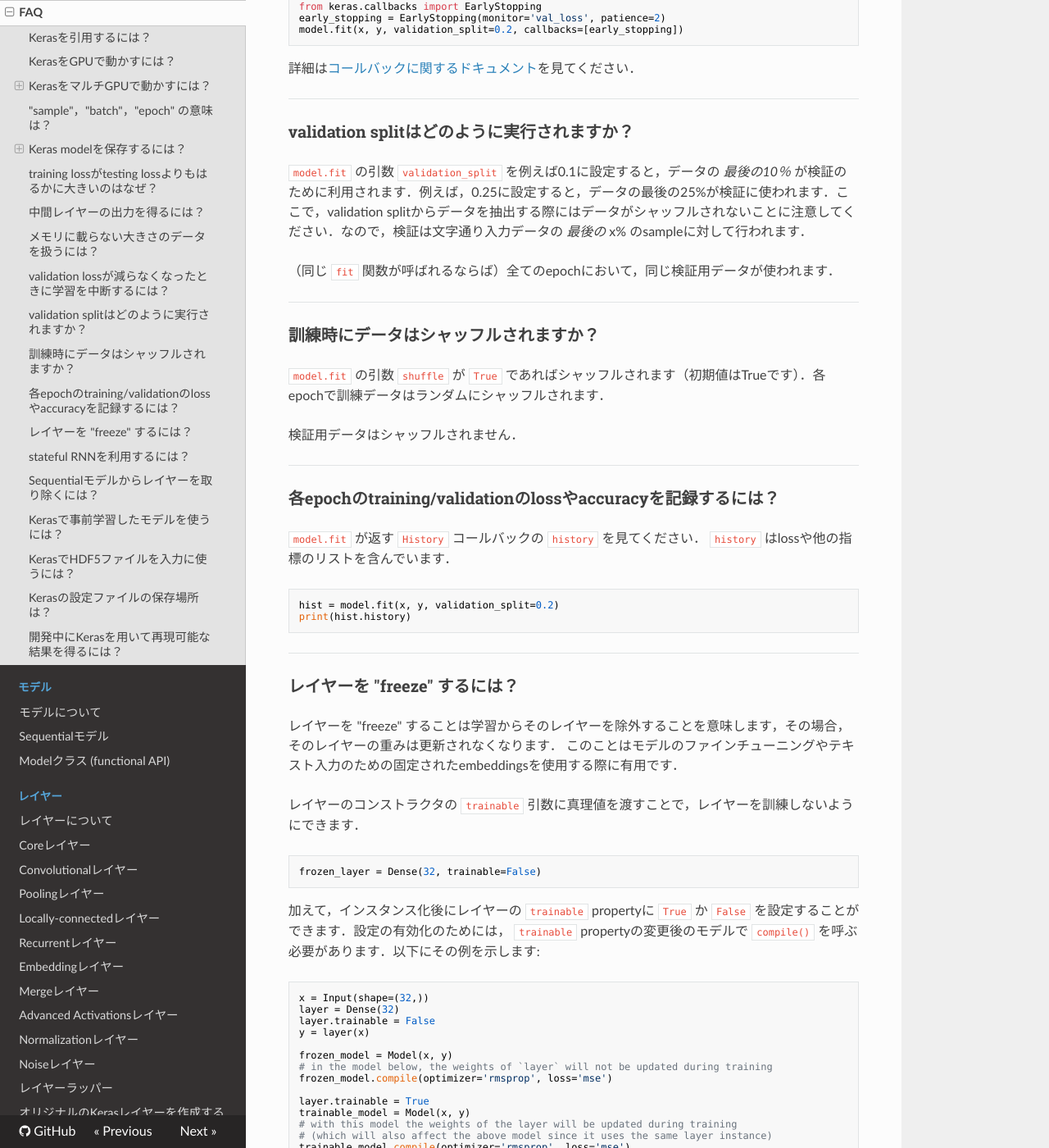
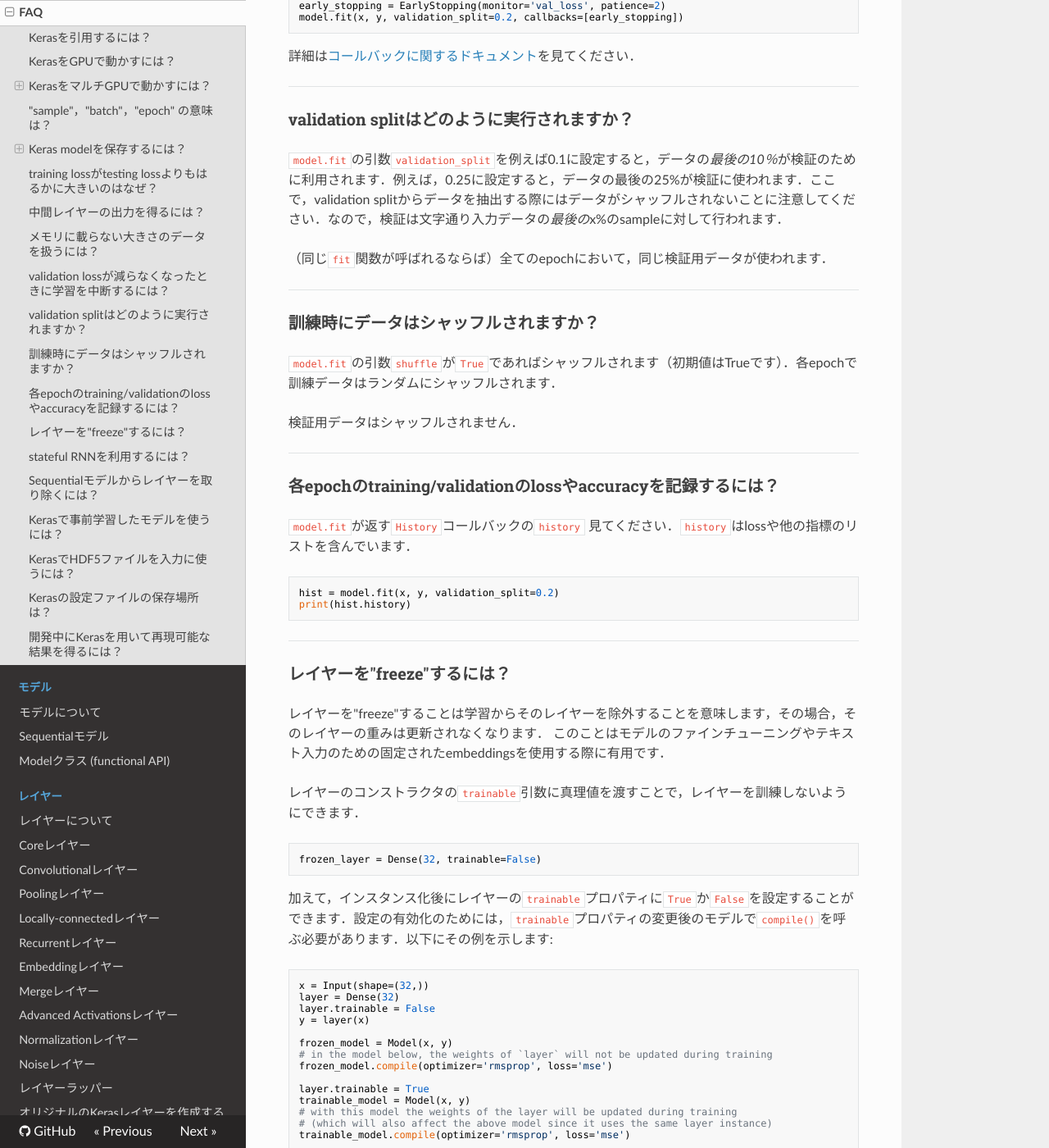
Before and after one commit to keras-team/keras-docs-ja, an MkDocs documentation site: the page built from sources/getting-started/faq.md, in a window 1280 px wide and 1400 px high, scrolled down 7050 px. Shown: the whole window at 82% size. Built offline with MkDocs 1.6.1, drawn with Linux system fonts in a browser that asks for light colours; nearby versions of some CDN libraries; old or Windows-style settings are respelled for this version of MkDocs; some of the changed text lies outside the part shown.

Commit message:
Style fix

````diff
--- a/sources/getting-started/faq.md
+++ b/sources/getting-started/faq.md
@@ -40,8 +39,8 @@ Kerasがあなたの仕事の役に立ったなら，ぜひ著書のなかでKer
 
 ### KerasをGPUで動かすには？
 
-バックエンドでTensorFlowかCNTKを使っている場合，利用可能なGPUがあれば自動的にGPUが使われます．
-バックエンドがTheanoの場合，以下の方法があります:
+バックエンドで**TensorFlow**か**CNTK**を使っている場合，利用可能なGPUがあれば自動的にGPUが使われます．
+バックエンドが**Theano**の場合，以下の方法があります:
 
 方法1: Theanoフラグを使う:
 ```bash
@@ -121,13 +120,13 @@ with tf.device_scope('/cpu:0'):
 Kerasを正しく使うためには，以下の定義を知り，理解しておく必要があります：
 
 - **Sample**: データセットの一つの要素．
-  - *例:* 一つの画像は畳み込みネットワークの一つの **sample** です
-  - *例:* 一つの音声ファイルは音声認識モデルのための一つの **sample** です
-- **Batch**: *N* のsampleのまとまり． **batch** 内のサンプルは独立して並列に処理されます． 訓練中は，batchの処理結果によりモデルが1回更新されます．
-  - 一般的に **batch** は，それぞれの入力のみの場合に比べて，入力データのばらつきをよく近似します．batchが大きいほど，その近似は精度が良くなります．しかし，そのようなbatchの処理には時間がかかるにも関わらず更新が一度しかされません．推論（もしくは評価，予測）のためには，メモリ領域を超えなくて済む最大のbatchサイズを選ぶのをおすすめします．(なぜなら，batchが大きければ，通常は高速な評価や予測につながるからです）
+  - *例:* 一つの画像は畳み込みネットワークの一つの**sample**です
+  - *例:* 一つの音声ファイルは音声認識モデルのための一つの**sample**です
+- **Batch**: *N*のsampleのまとまり．**batch**内のサンプルは独立して並列に処理されます． 訓練中は，batchの処理結果によりモデルが1回更新されます．
+  - 一般的に**batch**は，それぞれの入力のみの場合に比べて，入力データのばらつきをよく近似します．batchが大きいほど，その近似は精度が良くなります．しかし，そのようなbatchの処理には時間がかかるにも関わらず更新が一度しかされません．推論（もしくは評価，予測）のためには，メモリ領域を超えなくて済む最大のbatchサイズを選ぶのをおすすめします．(なぜなら，batchが大きければ，通常は高速な評価や予測につながるからです）
 - **Epoch**: "データセット全体に対する1回の処理単位"と一般的に定義されている，任意の区切りのこと．訓練のフェーズを明確に区切って，ロギングや周期的な評価するのに利用されます．
-  - `evaluation_data` もしくは `evaluation_split` がKeras modelの `fit` 関数とともに使われるとき，その評価は，各 **epoch** が終わる度に行われます．
-  - Kerasでは，  **epoch** の終わりに実行されるように [callbacks](https://keras.io/ja/callbacks/) を追加することができます．これにより例えば，学習率を変化させることやモデルのチェックポイント（保存）が行えます．
+  - `evaluation_data` もしくは `evaluation_split` がKeras modelの `fit` 関数とともに使われるとき，その評価は，各**epoch**が終わる度に行われます．
+  - Kerasでは，**epoch**の終わりに実行されるように [callbacks](https://keras.io/ja/callbacks/) を追加することができます．これにより例えば，学習率を変化させることやモデルのチェックポイント（保存）が行えます．
 
 ---
 
@@ -145,7 +144,7 @@ Kerasを正しく使うためには，以下の定義を知り，理解してお
 - optimizerの状態．これにより，学習を終えた時点から正確に学習を再開できます
 
 `keras.models.load_model(filepath)`によりモデルを再インスタンス化できます．
-`load_model` は，学習時の設定を利用して，モデルのコンパイルも行います（ただし，最初にモデルを定義した際に，一度もコンパイルされなかった場合を除く）．
+`load_model`は，学習時の設定を利用して，モデルのコンパイルも行います（ただし，最初にモデルを定義した際に，一度もコンパイルされなかった場合を除く）．
 
 例:
 
@@ -188,7 +187,7 @@ model = model_from_yaml(yaml_string)
 
 #### モデルの重みのみのセーブ/ロード
 
-**モデルの重み** を保存する必要がある場合，以下のコードのようにHDF5を利用できます．
+**モデルの重み**を保存する必要がある場合，以下のコードのようにHDF5を利用できます．
 
 注: 予め，HDF5とPythonライブラリの h5pyがインストールされている必要があります（Kerasには同梱されていません）．
 
@@ -196,14 +195,13 @@ model = model_from_yaml(yaml_string)
 model.save_weights('my_model_weights.h5')
 ```
 
-モデルのインスタンス作成後， *同じ* アーキテクチャのモデルへ，予め保存しておいたweightパラメータをロードできます:
+モデルのインスタンス作成後，*同じ*アーキテクチャのモデルへ，予め保存しておいたweightパラメータをロードできます:
 
 ```python
 model.load_weights('my_model_weights.h5')
 ```
 
-例えば，ファインチューニングや転移学習のために， *異なる* アーキテクチャのモデル（ただしいくつか共通のレイヤーを保持）へweightsパラメータをロードする必要がある場合， *レイヤーの名前* を指定することでweightsパラメータをロードできます：
-
+例えば，ファインチューニングや転移学習のために，*異なる*アーキテクチャのモデル（ただしいくつか共通のレイヤーを保持）へweightsパラメータをロードする必要がある場合，*レイヤーの名前*を指定することでweightsパラメータをロードできます：
 
 ```python
 model.load_weights('my_model_weights.h5', by_name=True)
@@ -270,7 +266,7 @@ Kerasモデルにはtrainingとtestingという2つのモードがあります
 
 ### 中間レイヤーの出力を得るには？
 
-シンプルな方法は，着目しているレイヤーの出力を行うための新しい `Model` を作成することです：
+シンプルな方法は，着目しているレイヤーの出力を行うための新しい`Model`を作成することです：
 
 ```python
 from keras.models import Model
@@ -296,7 +292,7 @@ layer_output = get_3rd_layer_output([x])[0]
 
 同様に，TheanoやTensorFlowのfunctionを直接利用することもできます．
 
-ただし，学習時とテスト時でモデルの振る舞いが異なる場合(例えば `Dropout`や`BatchNormalization` の利用時など)，以下のようにlearning phaseフラグを利用してください:
+ただし，学習時とテスト時でモデルの振る舞いが異なる場合(例えば`Dropout`や`BatchNormalization`の利用時など)，以下のようにlearning phaseフラグを利用してください:
 
 ```python
 get_3rd_layer_output = K.function([model.layers[0].input, K.learning_phase()],
@@ -313,9 +309,9 @@ layer_output = get_3rd_layer_output([x, 1])[0]
 
 ### メモリに載らない大きさのデータを扱うには？
 
-`model.train_on_batch(x, y)`と`model.test_on_batch(x, y)` を使うことでバッチ学習ができます．詳細は[モデルに関するドキュメント](/models/sequential)を見てください．
+`model.train_on_batch(x, y)`と`model.test_on_batch(x, y)`を使うことでバッチ学習ができます．詳細は[モデルに関するドキュメント](/models/sequential)を見てください．
 
-代わりに，訓練データのバッチを生成するジェネレータを記述して， `model.fit_generator(data_generator, samples_per_epoch, epochs)` の関数を使うこともできます．
+代わりに，訓練データのバッチを生成するジェネレータを記述して，`model.fit_generator(data_generator, samples_per_epoch, epochs)`の関数を使うこともできます．
 
 実際のバッチ学習の方法については，[CIFAR10 example](https://github.com/keras-team/keras/blob/master/examples/cifar10_cnn.py)を見てください．
 
@@ -337,24 +333,23 @@ model.fit(x, y, validation_split=0.2, callbacks=[early_stopping])
 
 ### validation splitはどのように実行されますか？
 
-`model.fit` の引数 `validation_split` を例えば0.1に設定すると，データの *最後の10％* が検証のために利用されます．例えば，0.25に設定すると，データの最後の25%が検証に使われます．ここで，validation splitからデータを抽出する際にはデータがシャッフルされないことに注意してください．なので，検証は文字通り入力データの *最後の* x% のsampleに対して行われます．
+`model.fit`の引数`validation_split`を例えば0.1に設定すると，データの*最後の10％*が検証のために利用されます．例えば，0.25に設定すると，データの最後の25%が検証に使われます．ここで，validation splitからデータを抽出する際にはデータがシャッフルされないことに注意してください．なので，検証は文字通り入力データの*最後の*x%のsampleに対して行われます．
 
-（同じ `fit` 関数が呼ばれるならば）全てのepochにおいて，同じ検証用データが使われます．
+（同じ`fit`関数が呼ばれるならば）全てのepochにおいて，同じ検証用データが使われます．
 
 ---
 
 ### 訓練時にデータはシャッフルされますか？
 
-`model.fit` の引数 `shuffle` が `True` であればシャッフルされます（初期値はTrueです）．各epochで訓練データはランダムにシャッフルされます．
+`model.fit`の引数`shuffle`が`True`であればシャッフルされます（初期値はTrueです）．各epochで訓練データはランダムにシャッフルされます．
 
 検証用データはシャッフルされません．
 
 ---
 
-
 ### 各epochのtraining/validationのlossやaccuracyを記録するには？
 
-`model.fit` が返す `History` コールバックの `history` を見てください． `history` はlossや他の指標のリストを含んでいます．
+`model.fit`が返す`History`コールバックの`history` 見てください．`history`はlossや他の指標のリストを含んでいます．
 
 ```python
 hist = model.fit(x, y, validation_split=0.2)
@@ -363,18 +358,18 @@ print(hist.history)
 
 ---
 
-### レイヤーを "freeze" するには？
+### レイヤーを"freeze"するには？
 
-レイヤーを "freeze" することは学習からそのレイヤーを除外することを意味します，その場合，そのレイヤーの重みは更新されなくなります．
+レイヤーを"freeze"することは学習からそのレイヤーを除外することを意味します，その場合，そのレイヤーの重みは更新されなくなります．
 このことはモデルのファインチューニングやテキスト入力のための固定されたembeddingsを使用する際に有用です．
 
-レイヤーのコンストラクタの `trainable` 引数に真理値を渡すことで，レイヤーを訓練しないようにできます．
+レイヤーのコンストラクタの`trainable`引数に真理値を渡すことで，レイヤーを訓練しないようにできます．
 
 ```python
 frozen_layer = Dense(32, trainable=False)
 ```
 
-加えて，インスタンス化後にレイヤーの `trainable` propertyに `True` か `False` を設定することができます．設定の有効化のためには， `trainable` propertyの変更後のモデルで `compile()` を呼ぶ必要があります．以下にその例を示します:
+加えて，インスタンス化後にレイヤーの`trainable`プロパティに`True`か`False`を設定することができます．設定の有効化のためには，`trainable`プロパティの変更後のモデルで`compile()`を呼ぶ必要があります．以下にその例を示します:
 
 ```python
 x = Input(shape=(32,))
@@ -419,7 +414,6 @@ stateful RNNが使われるときには以下のような状態となってい
 - 特定のstateful RNNレイヤーの状態をリセットするには，`layer.reset_states()`を利用してください
 
 例:
-
 
 ```python
 
@@ -445,7 +439,7 @@ model.reset_states()
 model.layers[0].reset_states()
 ```
 
-`predict`, `fit`, `train_on_batch`, `predict_classes` などの関数は *いずれも* statefulレイヤーの状態を更新することに注意してください．そのため，statefulな訓練だけでなく，statefulな予測も可能となります．
+`predict`, `fit`, `train_on_batch`, `predict_classes`などの関数は*いずれも*statefulレイヤーの状態を更新することに注意してください．そのため，statefulな訓練だけでなく，statefulな予測も可能となります．
 
 ---
 
@@ -478,7 +472,7 @@ print(len(model.layers))  # "1"
 - Inception-ResNet v2
 - MobileNet v1
 
-これらのモデルは `keras.applications` からインポートできます：
+これらのモデルは`keras.applications`からインポートできます：
 
 ```python
 from keras.applications.xception import Xception
@@ -505,8 +500,8 @@ model = VGG16(weights='imagenet', include_top=True)
 
 ### KerasでHDF5ファイルを入力に使うには？
 
-`keras.utils.io_utils` から `HDF5Matrix` を使うことができます．
-詳細は[HDF5Matrixに関するドキュメント](/utils/#hdf5matrix) を確認してください．
+`keras.utils.io_utils`から`HDF5Matrix`を使うことができます．
+詳細は[HDF5Matrixに関するドキュメント](/utils/#hdf5matrix)を確認してください．
 
 また，HDF5のデータセットを直接使うこともできます：
 
@@ -527,10 +522,10 @@ Kerasの全てのデータが格納されているデフォルトのディレク
 $HOME/.keras/
 ```
 
-Windowsユーザは `$HOME` を `%USERPROFILE%` に置換する必要があることに注意してください．
-(パーミッション等の問題によって，）Kerasが上記のディレクトリを作成できない場合には， `/tmp/.keras/` がバックアップとして使われます．
+Windowsユーザは`$HOME`を`%USERPROFILE%`に置換する必要があることに注意してください．
+(パーミッション等の問題によって，）Kerasが上記のディレクトリを作成できない場合には，`/tmp/.keras/`がバックアップとして使われます．
 
-Kerasの設定ファイルはJSON形式で `$HOME/.keras/keras.json` に格納されます．
+Kerasの設定ファイルはJSON形式で`$HOME/.keras/keras.json`に格納されます．
 デフォルトの設定ファイルは以下のようになっています：
 
 ```
````
Also changed, not shown: other parts of sources/getting-started/faq.md (+12 -14 lines).
